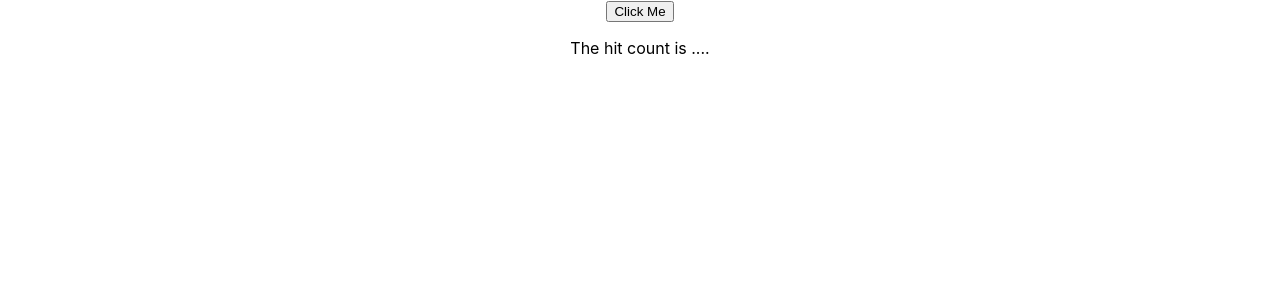
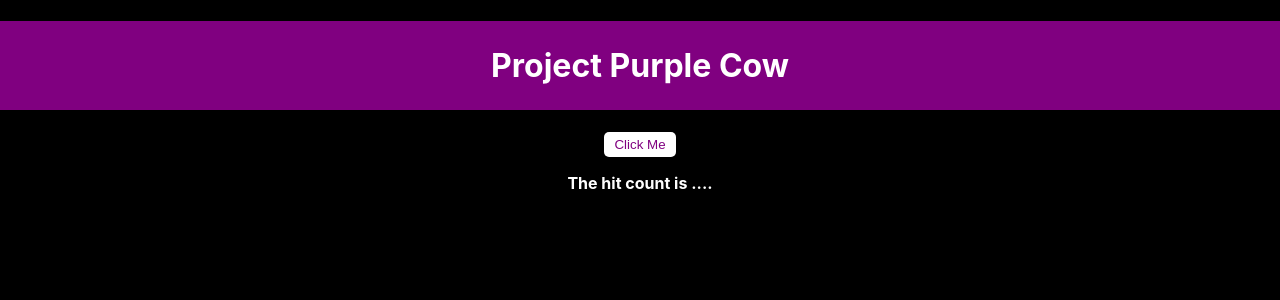
Before and after one commit to tvcrawley/purple-cow, a React (Create React App) app: page / in a window 1280 px wide. Shown: the top 300 px of the page. Built offline with nearby package versions, Linux system fonts and the light colour scheme.

Commit message:
add styling

```diff
--- a/src/App.css
+++ b/src/App.css
@@ -1,38 +1,15 @@
 .App {
+  height: 100%;
   text-align: center;
 }
 
-.App-logo {
-  height: 40vmin;
-  pointer-events: none;
+.App-header {
+  background-color: purple;
+  color: white;
+  padding: 25px 0;
 }
 
-@media (prefers-reduced-motion: no-preference) {
-  .App-logo {
-    animation: App-logo-spin infinite 20s linear;
-  }
+.Hit-display {
+  color: white;
+  font-weight: 700;
 }
-
-.App-header {
-  background-color: #282c34;
-  min-height: 100vh;
-  display: flex;
-  flex-direction: column;
-  align-items: center;
-  justify-content: center;
-  font-size: calc(10px + 2vmin);
-  color: white;
-}
-
-.App-link {
-  color: #61dafb;
-}
-
-@keyframes App-logo-spin {
-  from {
-    transform: rotate(0deg);
-  }
-  to {
-    transform: rotate(360deg);
-  }
-}
--- a/src/App.js
+++ b/src/App.js
@@ -6,8 +6,9 @@ function App() {
   const [hitCount, setHitCount] = useState(0);
   return (
     <div className="App">
+      <h1 className="App-header">Project Purple Cow</h1>
       <Button setHitCount={setHitCount} />
-      <p>The hit count is {hitCount? hitCount : "..."}.</p>
+      <p className="Hit-display">The hit count is {hitCount? hitCount : "..."}.</p>
     </div>
   );
 }
--- /dev/null
+++ b/src/Button.css
@@ -0,0 +1,15 @@
+.Button {
+  background-color: white;
+  border-color: purple;
+  border-radius: 5px;
+  border-style: none;
+  color: purple;
+  padding: 5px 10px;
+}
+
+.Button:hover {
+  background-color: purple;
+  border-color: white;
+  color: white;
+  cursor: pointer;
+}
--- a/src/Button.js
+++ b/src/Button.js
@@ -1,3 +1,5 @@
+import './Button.css';
+
 function Button({setHitCount}) {
   const handleButtonClick = () => {
     fetch("https://api.countapi.xyz/hit/mysite.com/1ccb732e-b55a-4404-ad3f-0f99c02fe44e")
--- a/src/index.css
+++ b/src/index.css
@@ -1,13 +1,14 @@
+html,
+body,
+#root {
+  height: 100%;
+}
+
 body {
+  background-color: black;
   margin: 0;
+  padding: 0;
   font-family: -apple-system, BlinkMacSystemFont, 'Segoe UI', 'Roboto', 'Oxygen',
     'Ubuntu', 'Cantarell', 'Fira Sans', 'Droid Sans', 'Helvetica Neue',
     sans-serif;
-  -webkit-font-smoothing: antialiased;
-  -moz-osx-font-smoothing: grayscale;
 }
-
-code {
-  font-family: source-code-pro, Menlo, Monaco, Consolas, 'Courier New',
-    monospace;
-}
```
